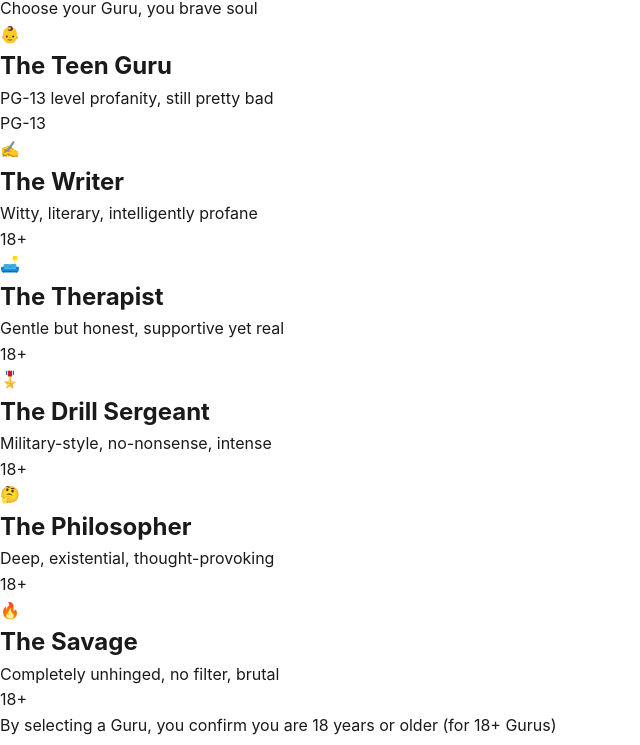
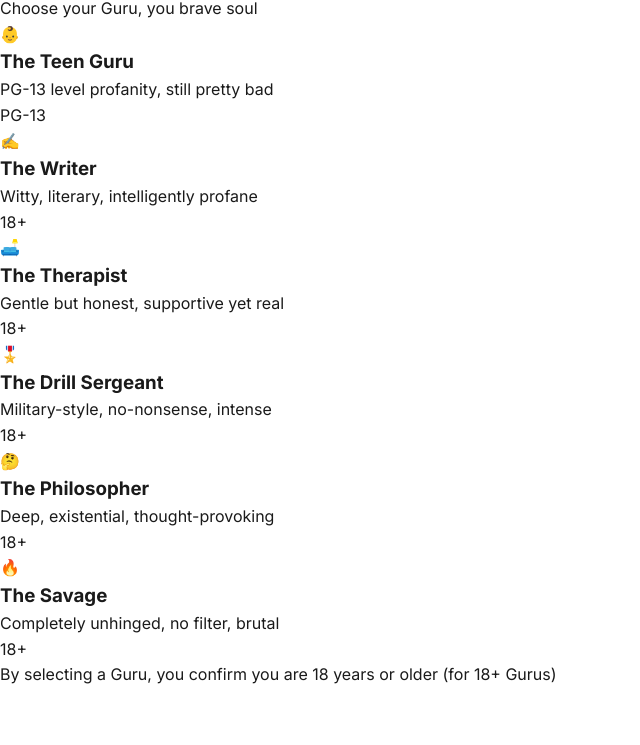
Before and after one commit to lelandsequel/imightsuck, a plain HTML site: page index.html in a window 1280 px wide. Shown: the part 55-800 px from the top of the page, without its empty margins (0-640 px from the left). Drawn offline with Linux system fonts and the light colour scheme.

Commit message:
Update landing page to match modern design

```diff
--- a/index.html
+++ b/index.html
@@ -4,20 +4,23 @@
     <meta charset="UTF-8">
     <meta name="viewport" content="width=device-width, initial-scale=1.0">
     <title>I Might Suck - Choose Your Guru</title>
+    <link rel="preconnect" href="https://fonts.googleapis.com">
+    <link rel="preconnect" href="https://fonts.gstatic.com" crossorigin>
+    <link href="https://fonts.googleapis.com/css2?family=Inter:wght@300;400;500;600;700;800&family=Playfair+Display:wght@400;500;600;700&display=swap" rel="stylesheet">
     <link rel="stylesheet" href="styles.css">
 </head>
 <body>
-    <div class="container landing">
-        <header>
-            <h1>🤔 I Might Suck</h1>
-            <p class="subtitle">Choose your Guru, you brave soul</p>
+    <div class="landing-page">
+        <header class="landing-header">
+            <h1 class="landing-title">I Might Suck</h1>
+            <p class="landing-subtitle">Choose your Guru, you brave soul</p>
         </header>
 
-        <div class="choice-section" id="guruGrid">
+        <div class="gurus-grid" id="guruGrid">
             <!-- Gurus will be populated by JavaScript -->
         </div>
 
-        <footer>
+        <footer class="landing-footer">
             <p>By selecting a Guru, you confirm you are 18 years or older (for 18+ Gurus)</p>
         </footer>
     </div>
@@ -37,16 +40,18 @@
             guruOrder.forEach(guruId => {
                 const guru = GURUS[guruId];
                 const card = document.createElement('div');
-                card.className = `choice-card ${guru.badge === '18+' ? 'adult' : ''}`;
-                card.style.borderColor = guru.color;
+                card.className = `guru-card ${guru.badge === '18+' ? 'adult' : ''}`;
                 card.onclick = () => selectGuru(guruId);
 
                 card.innerHTML = `
-                    <div class="choice-icon">${guru.icon}</div>
-                    <h2>${guru.name}</h2>
-                    <p>${guru.description}</p>
-                    <div class="choice-badge ${guru.badge === '18+' ? 'warning' : ''}">${guru.badge}</div>
+                    <div class="guru-card-icon">${guru.icon}</div>
+                    <h3 class="guru-card-title">${guru.name}</h3>
+                    <p class="guru-card-description">${guru.description}</p>
+                    <div class="guru-card-badge ${guru.badge === '18+' ? 'warning' : ''}">${guru.badge}</div>
                 `;
+
+                // Set card accent color
+                card.style.setProperty('--card-accent', guru.color);
 
                 grid.appendChild(card);
             });
```
